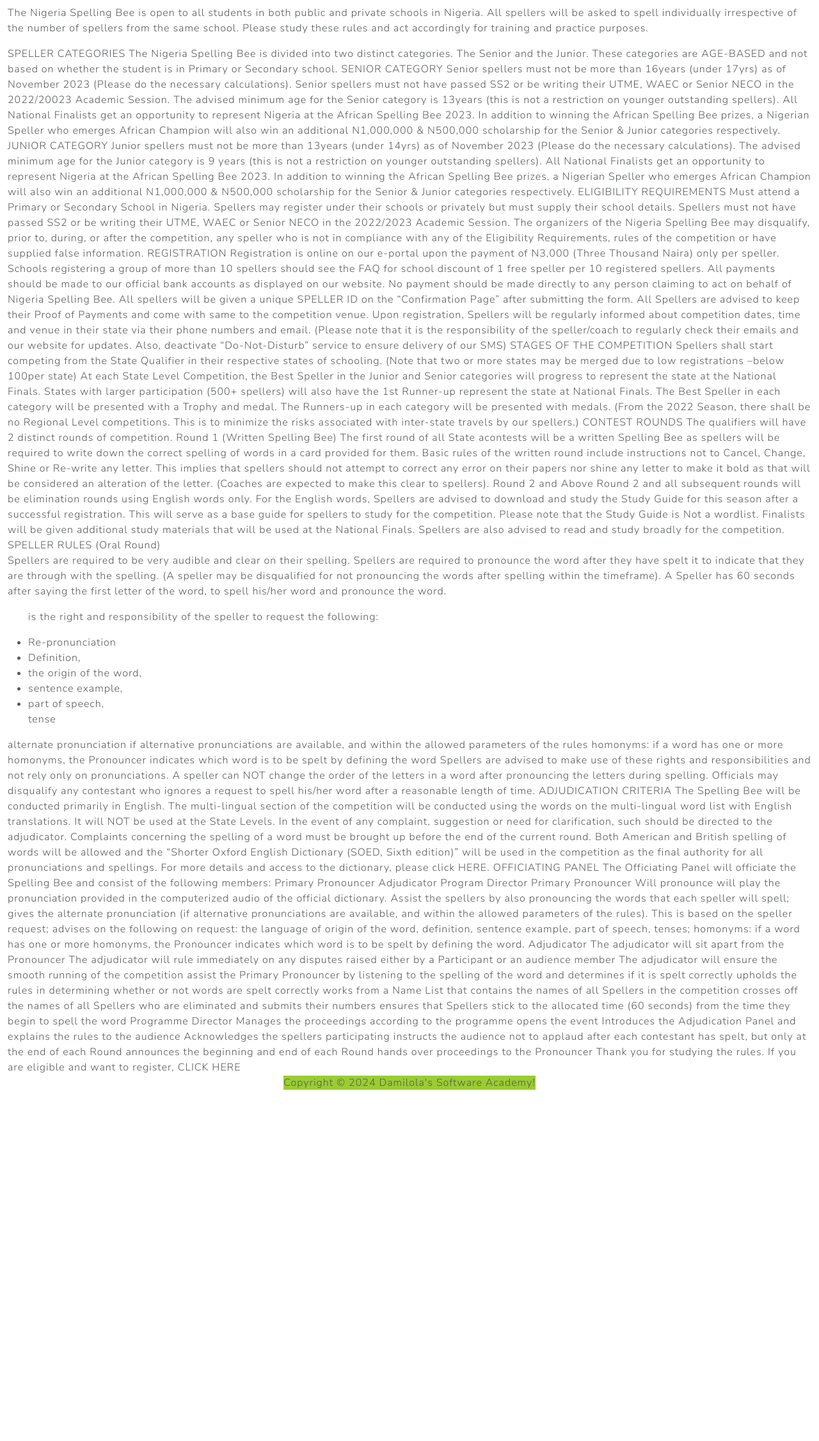
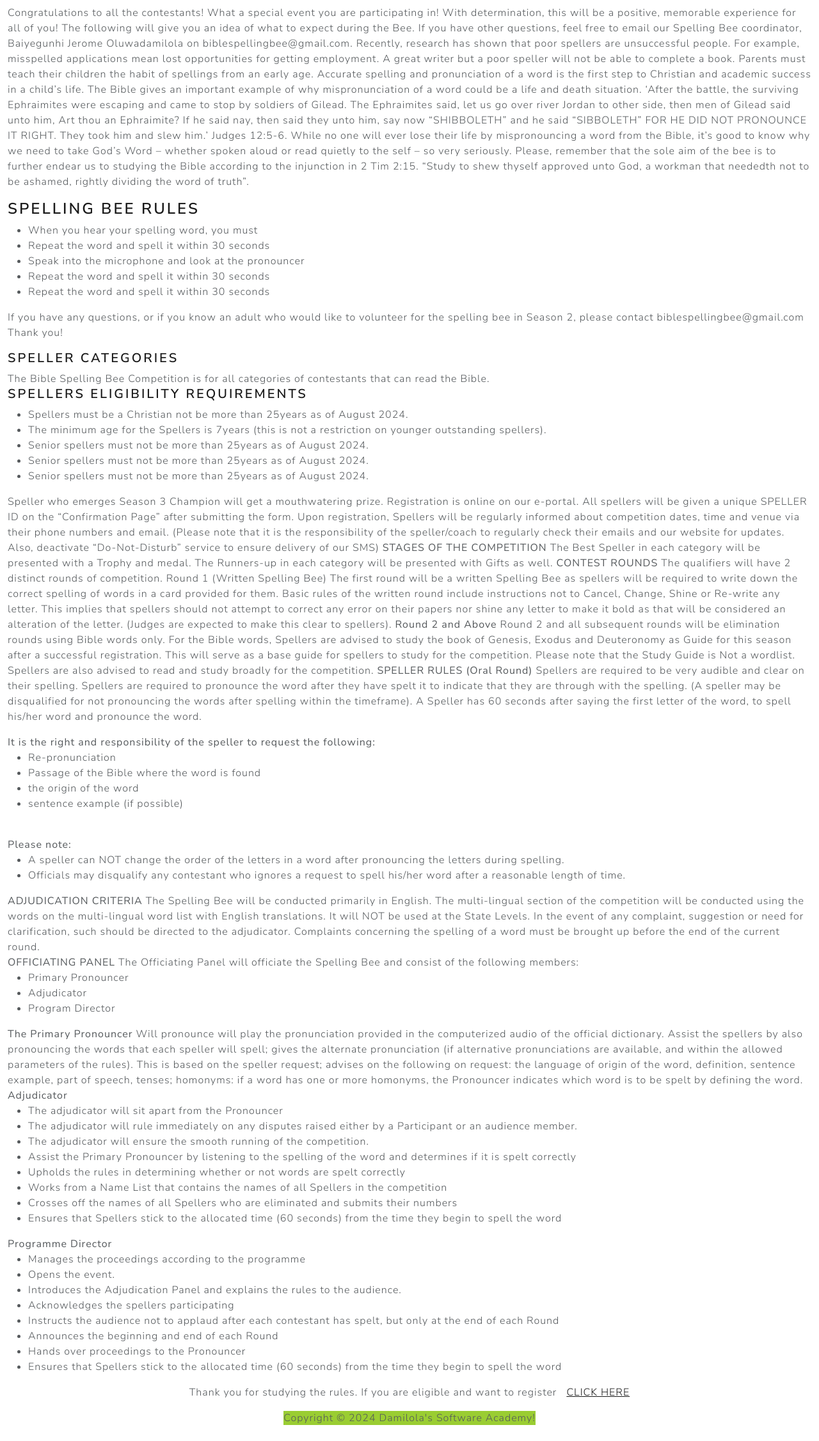
Before and after one commit to royalty4ever/beeApp, a Django app: page /bee_rules in a window 1280 px wide. Shown: the part 121-2373 px from the top of the page at 64% size. Before the commit the page ends 1824 px from the top, so only its background shows below. Run offline with Django 5.2, Linux system fonts and the light colour scheme; some libraries are stand-ins or nearby versions.

Commit message:
second commit

```diff
--- a/beeApp/templates/beeApp/bee_rules.html
+++ b/beeApp/templates/beeApp/bee_rules.html
@@ -9,126 +9,151 @@
         <div class="rule-heading">
             <h3>COMPETITION RULES</h3>
         </div>
-            <p>The Nigeria Spelling Bee is open to all students in both public and private schools in Nigeria.
-                All spellers will be asked to spell individually irrespective of the number of spellers from the same school.
-                Please study these rules and act accordingly for training and practice purposes.
+            <p>
+                Congratulations to all the contestants! What a special event you are participating in! With determination, this will be a positive, memorable experience for all of you!
+                The following will give you an idea of what to expect during the Bee. If you have other questions, feel free to email our Spelling Bee coordinator, Baiyegunhi Jerome Oluwadamilola on biblespellingbee@gmail.com.
+
+                <span>
+                    Recently, research has shown that poor spellers are unsuccessful people. For example, misspelled applications mean lost opportunities for getting employment. A great writer but a poor speller will not be able to complete a book. Parents must teach their children the habit of spellings from an early age. Accurate spelling and pronunciation of a word is the first step to Christian and academic success in a child’s life. The Bible gives an important example of why mispronunciation of a word could be a life and death situation.
+                    ‘After the battle, the surviving Ephraimites were escaping and came to stop by soldiers of Gilead. The Ephraimites said, let us go over river Jordan to other side, then men of Gilead said unto him, Art thou an Ephraimite? If he said nay, then said they unto him, say now “SHIBBOLETH” and he said “SIBBOLETH” FOR HE DID NOT PRONOUNCE IT RIGHT. They took him and slew him.’ Judges 12:5-6.
+                    While no one will ever lose their life by mispronouncing a word from the Bible, it’s good to know why we need to take God’s Word – whether spoken aloud or read quietly to the self – so very seriously.
+                    Please, remember that the sole aim of the bee is to further endear us to studying the Bible according to the injunction in 2 Tim 2:15. “Study to shew thyself approved unto God, a workman that neededth not to be ashamed, rightly dividing the word of truth”.
+                </span>
+
+                <h3>SPELLING BEE RULES</h3>
+                <ul>
+                    <li>When you hear your spelling word, you must</li>
+                    <li>Repeat the word and spell it within 30 seconds</li>
+                    <li>Speak into the microphone and look at the pronouncer</li>
+                    <li>Repeat the word and spell it within 30 seconds</li>
+                    <li>Repeat the word and spell it within 30 seconds</li>
+                </ul>
+
+                If you have any questions, or if you know an adult who would like to volunteer for the spelling bee in Season 2, please contact biblespellingbee@gmail.com
+                Thank you!
             </p>
 
 
 
-            SPELLER CATEGORIES
-            The Nigeria Spelling Bee is divided into two distinct categories. The Senior and the Junior. These categories are AGE-BASED and not based on whether the student is in Primary or Secondary school.
+            <h4>SPELLER CATEGORIES</h4>
+            The Bible Spelling Bee Competition is for all categories of contestants that can read the Bible.
 
-            SENIOR CATEGORY
-            Senior spellers must not be more than 16years (under 17yrs) as of November 2023 (Please do the necessary calculations).
-            Senior spellers must not have passed SS2 or be writing their UTME, WAEC or Senior NECO in the 2022/20023 Academic Session.
-            The advised minimum age for the Senior category is 13years (this is not a restriction on younger outstanding spellers).
-            All National Finalists get an opportunity to represent Nigeria at the African Spelling Bee 2023. In addition to winning the African Spelling Bee prizes, a Nigerian Speller who emerges African Champion will also win an additional N1,000,000 & N500,000 scholarship for the Senior & Junior categories respectively.
-            JUNIOR CATEGORY
-            Junior spellers must not be more than 13years (under 14yrs) as of November 2023 (Please do the necessary calculations).
-            The advised minimum age for the Junior category is 9 years (this is not a restriction on younger outstanding spellers).
-            All National Finalists get an opportunity to represent Nigeria at the African Spelling Bee 2023. In addition to winning the African Spelling Bee prizes, a Nigerian Speller who emerges African Champion will also win an additional N1,000,000 & N500,000 scholarship for the Senior & Junior categories respectively.
-            ELIGIBILITY REQUIREMENTS
-            Must attend a  Primary or Secondary School in Nigeria.
-            Spellers may register under their schools or privately but must supply their school details.
-            Spellers must not have passed SS2 or be writing their UTME, WAEC or Senior NECO in the 2022/2023 Academic Session.
-            The organizers of the Nigeria Spelling Bee may disqualify, prior to, during, or after the competition, any speller who is not in compliance with any of the Eligibility Requirements, rules of the competition or have supplied false information.
-            REGISTRATION
-            Registration is online on our e-portal upon the payment of N3,000 (Three Thousand Naira) only per speller.
-            Schools registering a group of more than 10 spellers should see the FAQ for school discount of 1 free speller per 10 registered spellers.
-            All payments should be made to our official bank accounts as displayed on our website. No payment should be made directly to any person claiming to act on behalf of Nigeria Spelling Bee.
+            <h4>SPELLERS ELIGIBILITY REQUIREMENTS</h4>
+                <ul>
+                    <li>Spellers must be a Christian not be more than 25years as of August 2024.</li>
+                    <li>The minimum age for the Spellers is 7years (this is not a restriction on younger outstanding spellers).</li>
+                    <li>Senior spellers must not be more than 25years as of August 2024.</li>
+                    <li>Senior spellers must not be more than 25years as of August 2024.</li>
+                    <li>Senior spellers must not be more than 25years as of August 2024.</li>
+                </ul>
+
+
+           Speller who emerges Season 3 Champion will get a mouthwatering prize.
+
+           Registration is online on our e-portal.
             All spellers will be given a unique SPELLER ID on the “Confirmation Page” after submitting the form.
-            All Spellers are advised to keep their Proof of Payments and come with same to the competition venue.
-            Upon registration, Spellers will be regularly informed about competition dates, time and venue in their state via their phone numbers and email. (Please note that it is the responsibility of the speller/coach to regularly check their emails and our website for updates. Also, deactivate “Do-Not-Disturb” service to ensure delivery of our SMS)
-            STAGES OF THE COMPETITION
-            Spellers shall start competing from the State Qualifier in their respective states of schooling. (Note that two or more states may be merged due to low registrations –below 100per state)
-            At each State Level Competition, the Best Speller in the Junior and Senior categories will progress to represent the state at the National Finals.
-            States with larger participation (500+ spellers) will also have the 1st Runner-up represent the state at National Finals.
-            The Best Speller in each category will be presented with a Trophy and medal.
-            The Runners-up in each category will be presented with medals.
-            (From the 2022 Season, there shall be no Regional Level competitions. This is to minimize the risks associated with inter-state travels by our spellers.)
+            Upon registration, Spellers will be regularly informed about competition dates, time and venue via their phone numbers and email.
+            (Please note that it is the responsibility of the speller/coach to regularly check their emails and our website for updates. Also, deactivate “Do-Not-Disturb” service to ensure delivery of our SMS)
 
-            CONTEST ROUNDS
+            <b>STAGES OF THE COMPETITION</b>
+                The Best Speller in each category will be presented with a Trophy and medal.
+                The Runners-up in each category will be presented with Gifts as well.
+
+            <b>CONTEST ROUNDS</b>
             The qualifiers will have 2 distinct rounds of competition.
 
             Round 1 (Written Spelling Bee)
 
-            The first round of all State acontests will be a  written Spelling Bee as spellers will be required to write down the correct spelling of words in a card provided for them.
+            The first round will be a  written Spelling Bee as spellers will be required to write down the correct spelling of words in a card provided for them.
 
             Basic rules of the written round include instructions not to Cancel, Change, Shine or Re-write any letter.
 
-            This implies that spellers should not attempt to correct any error on their papers nor shine any letter to make it bold as that will be considered an alteration of the letter. (Coaches are expected to make this clear to spellers).
+            This implies that spellers should not attempt to correct any error on their papers nor shine any letter to make it bold as that will be considered an alteration of the letter. (Judges are expected to make this clear to spellers).
 
-            Round 2 and Above
+            <b>Round 2 and Above</b>
 
-            Round 2 and all subsequent rounds will be elimination rounds using English words only.
+            Round 2 and all subsequent rounds will be elimination rounds using Bible words only.
 
-            For the English words, Spellers are advised to download and study the Study Guide for this season after a successful registration. This will serve as a base guide for spellers to study for the competition.
+            For the Bible words, Spellers are advised to study the book of Genesis, Exodus and Deuteronomy as Guide for this season after a successful registration. This will serve as a base guide for spellers to study for the competition.
 
             Please note that the Study Guide is Not a wordlist.
-
-            Finalists will be given additional study materials that will be used at the National Finals.
 
             Spellers are also advised to read and study broadly for the competition.
 
 
+            <b>SPELLER RULES (Oral Round)</b>
+                Spellers are required to be very audible and clear on their spelling.
+                Spellers are required to pronounce the word after they have spelt it to indicate that they are through with the spelling. (A speller may be disqualified for not pronouncing the words after spelling within the timeframe).
+                A Speller has 60 seconds after saying the first letter of the word, to spell his/her word and pronounce the word.</p>
 
-            SPELLER RULES (Oral Round)
-            <p>Spellers are required to be very audible and clear on their spelling.
-            Spellers are required to pronounce the word after they have spelt it to indicate that they are through with the spelling. (A speller may be disqualified for not pronouncing the words after spelling within the timeframe).
-            A Speller has 60 seconds after saying the first letter of the word, to spell his/her word and pronounce the word.</p>
+            <b>It is the right and responsibility of the speller to request the following:</b>
             <ul>
-                <p>is the right and responsibility of the speller to request the following:</p>
                 <li>Re-pronunciation</li>
-                <li>Definition,</li>
-                <li>the origin of the word,</li>
-                <li>sentence example,</li>
-                <li>part of speech,</li>
-            tense</ul>
-            alternate pronunciation if alternative pronunciations are available, and within the allowed parameters of the rules
-            homonyms: if a word has one or more homonyms, the Pronouncer indicates which word is to be spelt by defining the word
-            Spellers are advised to make use of these rights and responsibilities and not rely only on pronunciations.
-            A speller can NOT change the order of the letters in a word after pronouncing the letters during spelling.
-            Officials may disqualify any contestant who ignores a request to spell his/her word after a reasonable length of time.
-            ADJUDICATION CRITERIA
+                <li>Passage of the Bible where the word is found</li>
+                <li>the origin of the word</li>
+                <li>sentence example (if possible) </li>
+            </ul><br>
+           <b>Please note:</b>
+            <ul>
+                <li>A speller can NOT change the order of the letters in a word after pronouncing the letters during spelling.</li>
+                <li> Officials may disqualify any contestant who ignores a request to spell his/her word after a reasonable length of time.</li>
+            </ul>
+
+            <b>ADJUDICATION CRITERIA</b>
             The Spelling Bee will be conducted primarily in English.
             The multi-lingual section of the competition will be conducted using the words on the multi-lingual word list with English translations. It will NOT be used at the State Levels.
             In the event of any complaint, suggestion or need for clarification, such should be directed to the adjudicator.
             Complaints concerning the spelling of a word must be brought up before the end of the current round.
-            Both American and British spelling of words will be allowed and the “Shorter Oxford English Dictionary (SOED, Sixth edition)” will be used in the competition as the final authority for all pronunciations and spellings. For more details and access to the dictionary, please click HERE.
-            OFFICIATING PANEL
+
+            <br>
+            <b>OFFICIATING PANEL</b>
             The Officiating Panel will officiate the Spelling Bee and consist of the following members:
+                <ul>
+                    <li>Primary Pronouncer</li>
+                    <li>Adjudicator</li>
+                    <li> Program Director</li>
+                </ul>
 
-            Primary Pronouncer
-            Adjudicator
-            Program Director
-            Primary Pronouncer
+            <b>The Primary Pronouncer</b>
+                <span>Will pronounce will play the pronunciation provided in the computerized audio of the official dictionary.
+                Assist the spellers by also pronouncing the words that each speller will spell;
+                gives the alternate pronunciation (if alternative pronunciations are available, and within the allowed parameters of the rules). This is based on the speller request;
+                advises on the following on request: the language of origin of the word, definition, sentence example, part of speech, tenses;
+                homonyms: if a word has one or more homonyms, the Pronouncer indicates which word is to be spelt by defining the word.</span>
 
-            Will pronounce will play the pronunciation provided in the computerized audio of the official dictionary.
-            Assist the spellers by also pronouncing the words that each speller will spell;
-            gives the alternate pronunciation (if alternative pronunciations are available, and within the allowed parameters of the rules). This is based on the speller request;
-            advises on the following on request: the language of origin of the word, definition, sentence example, part of speech, tenses;
-            homonyms: if a word has one or more homonyms, the Pronouncer indicates which word is to be spelt by defining the word.
-            Adjudicator
+            <b>Adjudicator</b>
 
-            The adjudicator will sit apart from the Pronouncer
-            The adjudicator will rule immediately on any disputes raised either by a Participant or an audience member
-            The adjudicator will ensure the smooth running of the competition
-            assist the Primary Pronouncer by listening to the spelling of the word and determines if it is spelt correctly
-            upholds the rules in determining whether or not words are spelt correctly
-            works from a Name List that contains the names of all Spellers in the competition
-            crosses off the names of all Spellers who are eliminated and submits their numbers
-            ensures that Spellers stick to the allocated time (60 seconds) from the time they begin to spell the word
-            Programme Director
+                <span>
+                    <ul>
+                        <li>The adjudicator will sit apart from the Pronouncer</li>
+                        <li>The adjudicator will rule immediately on any disputes raised either by a Participant or an audience member.</li>
+                        <li>The adjudicator will ensure the smooth running of the competition.</li>
+                        <li>Assist the Primary Pronouncer by listening to the spelling of the word and determines if it is spelt correctly</li>
+                        <li>Upholds the rules in determining whether or not words are spelt correctly</li>
+                        <li>Works from a Name List that contains the names of all Spellers in the competition</li>
+                        <li>Crosses off the names of all Spellers who are eliminated and submits their numbers</li>
+                        <li>Ensures that Spellers stick to the allocated time (60 seconds) from the time they begin to spell the word</li>
+                    </ul>
+                </span>
 
-            Manages the proceedings according to the programme
-            opens the event
-            Introduces the Adjudication Panel and explains the rules to the audience
-            Acknowledges the spellers participating
-            instructs the audience not to applaud after each contestant has spelt, but only at the end of each Round
-            announces the beginning and end of each Round
-            hands over proceedings to the Pronouncer
-            Thank you for studying the rules. If you are eligible and want to register, CLICK HERE
+
+                <b>Programme Director</b>
+                <span>
+                    <ul>
+                        <li>Manages the proceedings according to the programme</li>
+                        <li>Opens the event.</li>
+                        <li>Introduces the Adjudication Panel and explains the rules to the audience.</li>
+                        <li>Acknowledges the spellers participating</li>
+                        <li>Instructs the audience not to applaud after each contestant has spelt, but only at the end of each Round</li>
+                        <li>Announces the beginning and end of each Round</li>
+                        <li>Hands over proceedings to the Pronouncer</li>
+                        <li>Ensures that Spellers stick to the allocated time (60 seconds) from the time they begin to spell the word</li>
+                    </ul>
+                </span>
+
+             <div class="text-center">
+                <p> Thank you for studying the rules. If you are eligible and want to register &nbsp; <a href="{% url 'register' %}"> CLICK HERE </a> </p>
+            </div>
     </div>
 
 {% endblock %}
```
Also changed, not shown: beeApp/templates/beeApp/index.html (+3 -9 lines), db.sqlite3.
